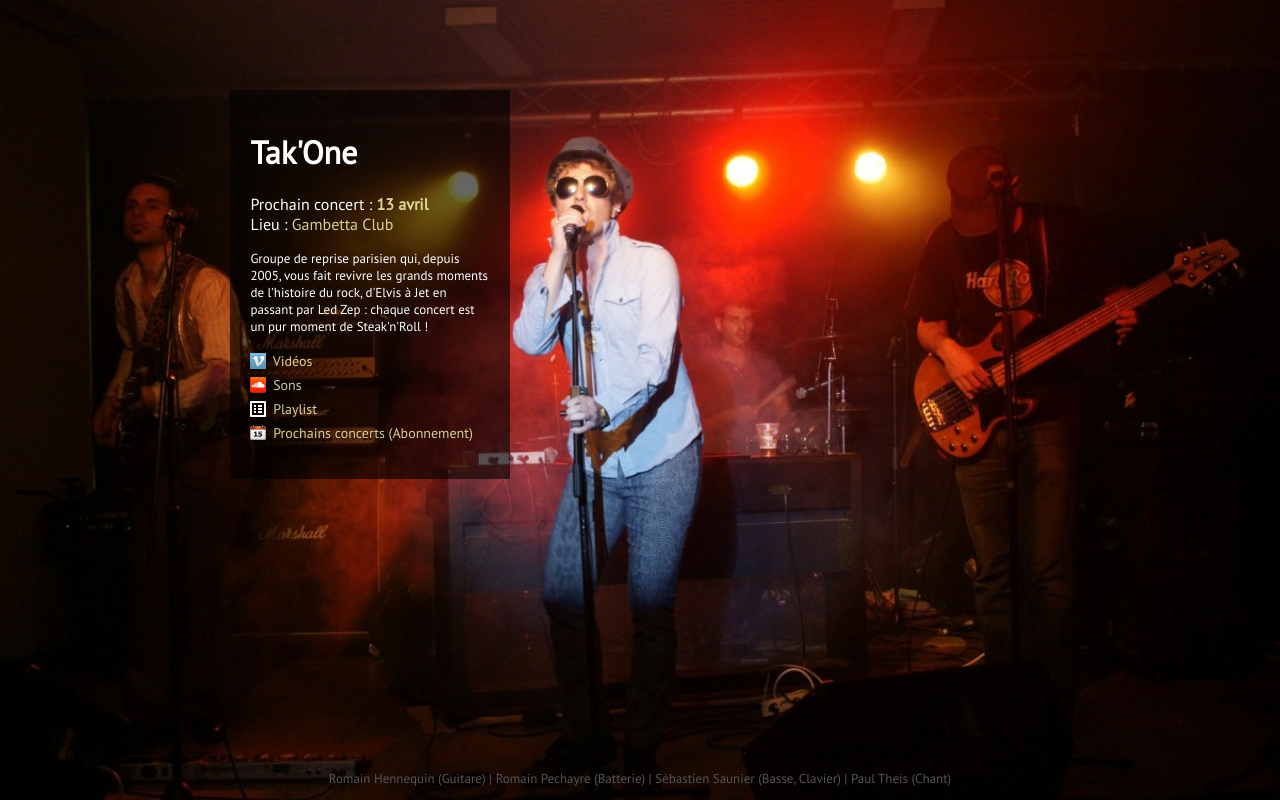
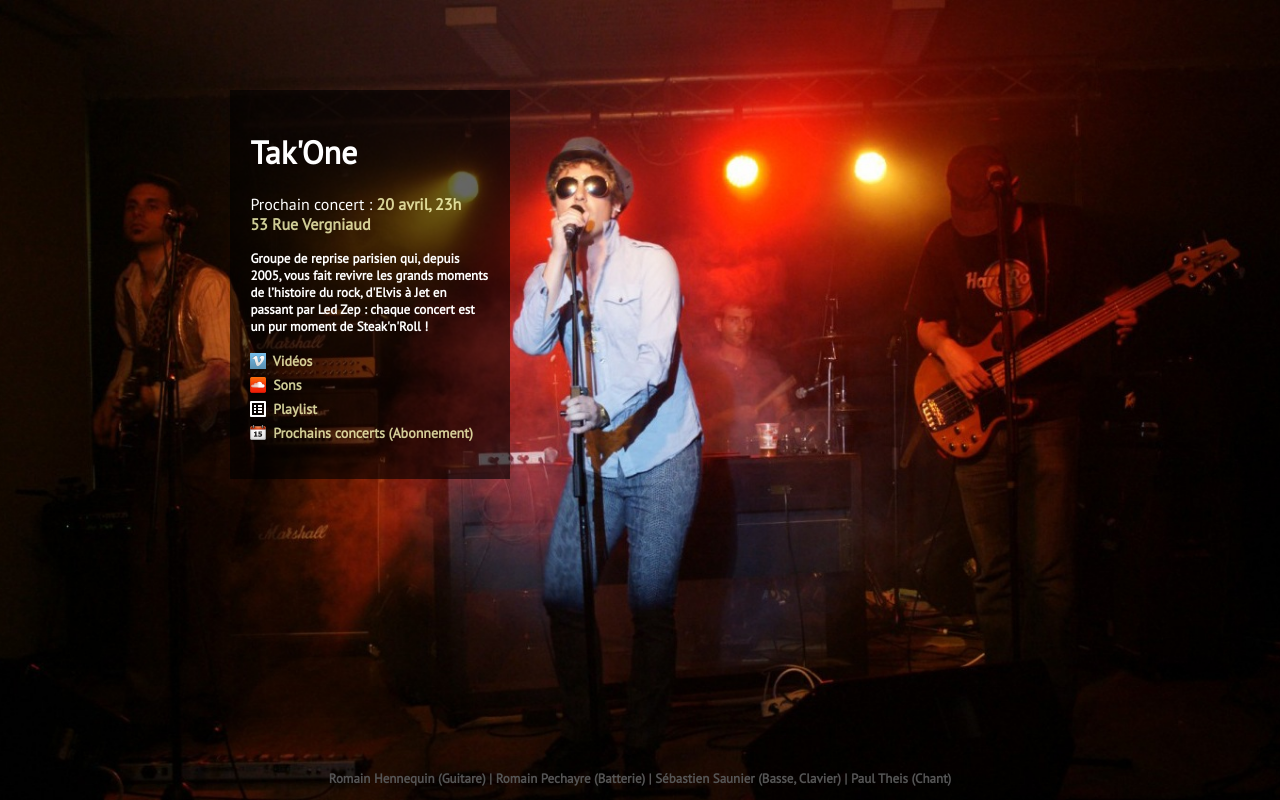
Before and after one commit to romi1502/takone.fr, a plain HTML site: page index.html in a window 1280 px wide. Drawn offline with Linux system fonts and the light colour scheme.

Commit message:
Next gig on April 20th

```diff
--- a/index.html
+++ b/index.html
@@ -79,8 +79,8 @@
   <div class="content">
     <h1>Tak'One</h1>
     <p>
-      Prochain concert : <strong><a href="http://us4.campaign-archive2.com/?u=d465fbfeb445a542baf67528d&amp;id=72f1c27ec7">13 avril</a></strong><br />
-      Lieu : <a href="http://maps.google.com/maps?q=104+Rue+de+Bagnolet,+Paris,+France&amp;hl=fr&amp;ie=UTF8&amp;sll=48.866522,2.402916&amp;sspn=0.131666,0.308647&amp;oq=104+rue+de+bagnol&amp;hnear=104+Rue+de+Bagnolet,+75020+Paris,+%C3%8Ele-de-France,+France&amp;t=m&amp;z=16">Gambetta Club</a>
+      Prochain concert : <strong><a href="http://www.google.fr/url?sa=t&amp;rct=j&amp;q=&amp;esrc=s&amp;source=web&amp;cd=2&amp;ved=0CDQQFjAB&amp;url=http%3A%2F%2Ffr-fr.facebook.com%2Fevents%2F534394439934667%2F%3Fref%3D22&amp;ei=pgNqUcfeCcfC7Aan34DgAw&amp;usg=AFQjCNHAthrQGHGGK-D97Gm2LyLhvfh4Hw&amp;sig2=VzOvWoPTQ12H5m23LIQA6A&amp;bvm=bv.45175338,d.ZGU&amp;cad=rja">20 avril, 23h</a><br />
+      <a href="http://maps.google.fr/maps?q=53+Rue+Vergniaud+75013+Paris&amp;hl=fr&amp;ie=UTF8&amp;ll=48.826205,2.345267&amp;spn=0.001021,0.002403&amp;sll=48.858859,2.34706&amp;sspn=0.135978,0.307617&amp;hnear=53+Rue+Vergniaud,+75013+Paris,+%C3%8Ele-de-France&amp;t=m&amp;z=19&amp;layer=c&amp;cbll=48.826312,2.345289&amp;panoid=Bb1mRTLgV8-SuYh6aWwGXg&amp;cbp=12,108.77,,0,-5.12">53 Rue Vergniaud</a>
     </p>
     <p class="description">
       Groupe de reprise parisien qui, depuis 2005, vous fait revivre les grands
```
Also changed, not shown: 2 other files.
